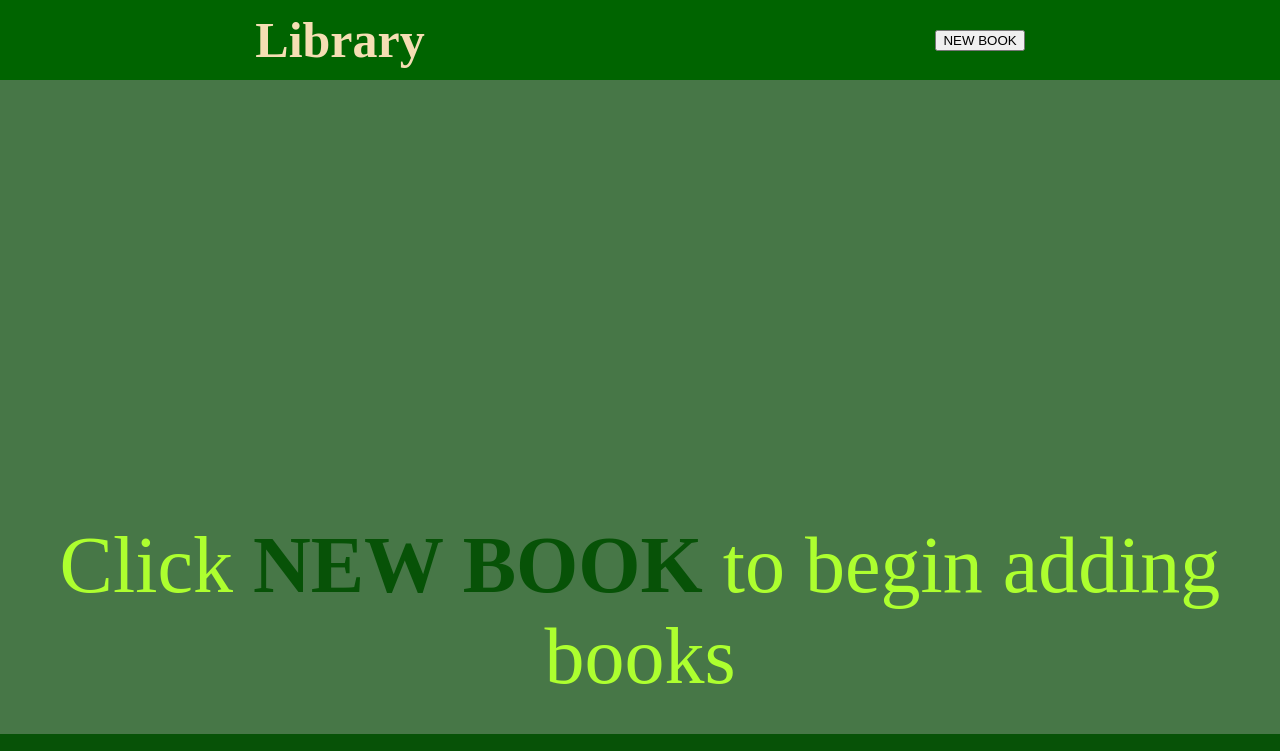
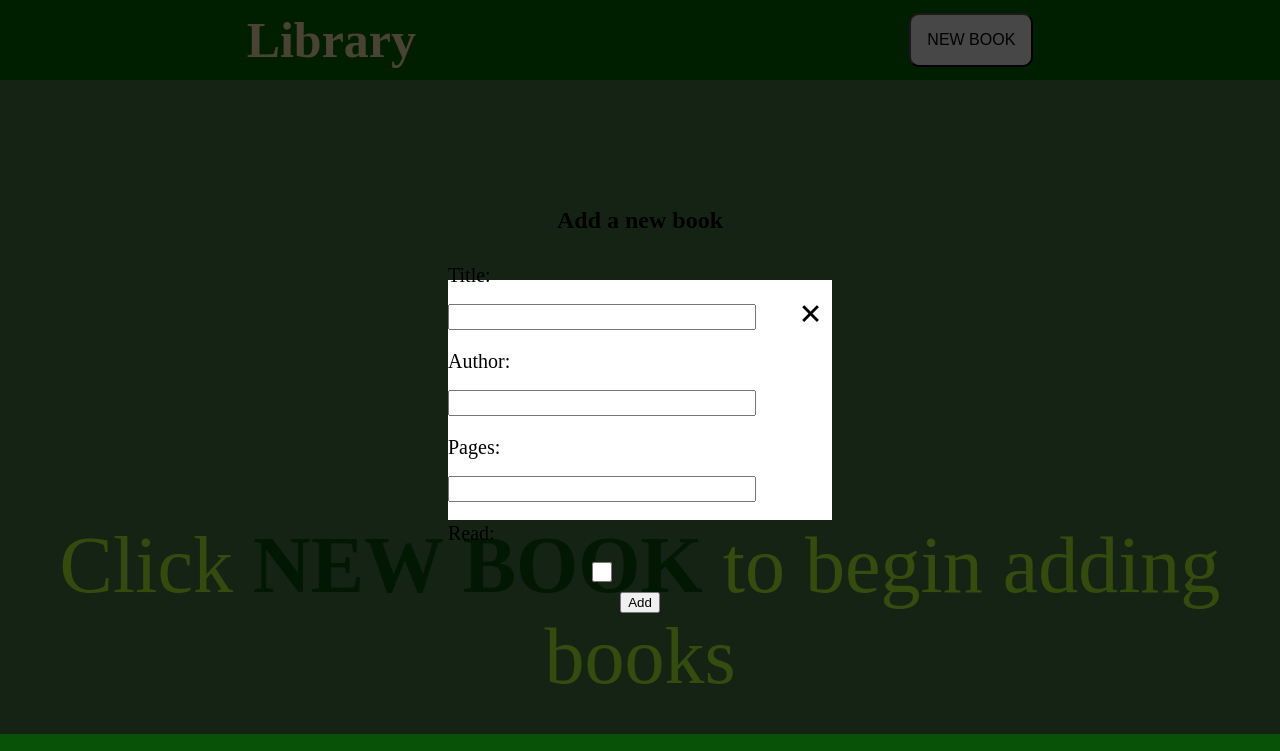
Before and after one commit to ToreSHCoding/JS-Library, a plain HTML site: page index.html in a window 1280 px wide. Both pictures are taken after a click on the button "NEW BOOK". Shown: the top 751 px of the page. Drawn offline with Linux system fonts and the light colour scheme.

Commit message:
added modal to create-btn that can be accessed and closed

```diff
--- a/index.html
+++ b/index.html
@@ -12,11 +12,41 @@
 <header>
   <nav id="top-tile">
     <h1>Library</h1>
-    <button id="create-btn">NEW BOOK</button>
+    <button class="create-btn">NEW BOOK</button>
   </nav>
 </header>
 <body>
   <p>Click <b>NEW BOOK</b> to begin adding books</p>
+
+  <div class="modal-bg">
+    <div class="modal">
+      <h2>Add a new book</h2>
+      <div class="modal-div">
+        <label for="mod-title">Title: </label>
+        <input type="text" name="mod-title">
+      </div>
+
+      <div class="modal-div">
+        <label for="mod-author">Author: </label>
+        <input type="text" name="mod-author">
+      </div>
+
+      <div class="modal-div">
+        <label for="mod-pages">Pages: </label>
+        <input type="text" name="mod-pages">
+      </div>
+
+      <div class="modal-div">
+        <label for="mod-stat">Read: </label>
+        <input type="checkbox" name="mod-stat" class="modal-check">
+      </div>
+
+      <button id="add-btn">Add</button>
+
+      <span class="modal-close">×</span>
+    </div>
+  </div>
+
   <footer>
     <ul>
       <li>Copyright © <script>document.write(new Date().getFullYear())</script></li>
--- a/script.js
+++ b/script.js
@@ -1,12 +1,6 @@
-const createBtn = document.querySelector('create-btn')
-
-
-// DO: create modal that appears when createBtn is clicked
-function modal() {
-
-}
-
-// DO: create event listener for createBtn that brings up modal to input information for new Book title, author, pages, readStatus
+const createBtn = document.querySelector('.create-btn');
+const modalBg = document.querySelector('.modal-bg');
+const modalCloseBtn = document.querySelector('.modal-close');
 
 
 let myLibrary = [
@@ -53,5 +47,13 @@ function displayBook() {
   }
 }
 
+// DO: create event listener for createBtn that brings up modal to input information for new Book title, author, pages, readStatus
+createBtn.addEventListener('click', () => {
+  modalBg.classList.add('modal-active');
+});
+
+modalCloseBtn.addEventListener('click', () => {
+  modalBg.classList.remove('modal-active');
+});
 
 addBookToLibrary()
--- a/style.css
+++ b/style.css
@@ -20,7 +20,7 @@ h1 {
   color: wheat;
 }
 
-#add-btn {
+.create-btn {
   border-radius: 10px;
   padding: 1rem;
   font-size: 1rem;
@@ -40,6 +40,71 @@ body p {
 
 body p b {
   color: rgb(7, 82, 7);
+}
+
+.modal-bg {
+  position: fixed;
+  width: 100%;
+  height: 100vh;
+  top: 0;
+  left: 0;
+  background-color: rgba(0, 0, 0, .7);
+  display: flex;
+  justify-content: center;
+  align-items: center;
+  text-align: center;
+  visibility: hidden;
+  opacity: 0;
+  transition: visibility 0.5s opacity 0.5s;
+}
+
+.modal-active {
+  visibility: visible;
+  opacity: 1;
+}
+
+.modal {
+  position: relative;
+  background-color: white;
+  width: 30%;
+  height: 30%;
+  display: flex;
+  flex-direction: column;
+  align-items: center;
+  justify-content: center;
+}
+
+label {
+  height: 20px;
+  width: 100px;
+  margin-top: 10px;
+  margin-right: 15px;
+  margin-bottom: 10px;
+  text-align: left;
+  clear: both;
+  float: left;
+  font-size: 20px;
+}
+
+input {
+  height: 20px;
+  width: 300px;
+  margin-top: 10px;
+  margin-bottom: 10px;
+  float: left;
+}
+
+.modal-check {
+  float: left;
+}
+
+.modal-close {
+  position: absolute;
+  top: 10px;
+  right: 10px;
+  font-weight: bold;
+  cursor: pointer;
+  font-size: 40px;
 }
 
 footer{
```
